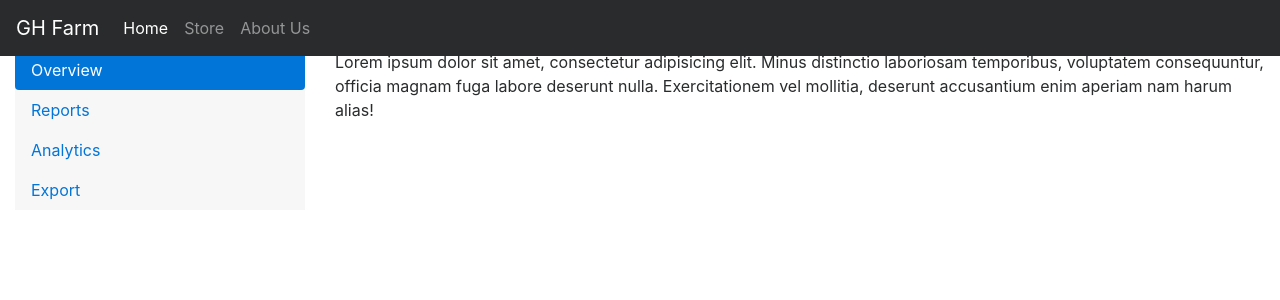
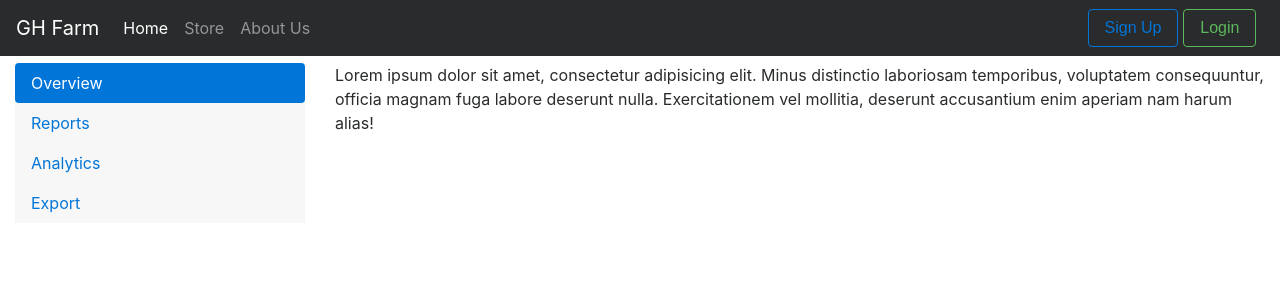
Before and after one commit to kalindkaria/eYSIP-2017_Development_of_Web_Interface_for_GH_Farm_Produce, a Django app: page / in a window 1280 px wide. Shown: the top 300 px of the page. Run offline with Django 3.2, Linux system fonts and the light colour scheme; some libraries are stand-ins or nearby versions.

Commit message:
Added Sign Up and Login Form

```diff
--- /dev/null
+++ b/django/farmapp/forms.py
@@ -0,0 +1,13 @@
+from django import forms
+
+
+class LoginForm(forms.Form):
+    email = forms.EmailField(label="Email ID", max_length=100, help_text="Enter your email id", label_suffix=":")
+    password = forms.CharField(label="Password", help_text="Enter your password", widget=forms.PasswordInput(), label_suffix=":")
+
+
+class SignUpForm(forms.Form):
+    name = forms.CharField(label="Name", max_length=100, help_text="Enter your Full Name", label_suffix=":")
+    email = forms.EmailField(label="Email ID", max_length=100, help_text="Enter your Email ID", label_suffix=":")
+    password = forms.CharField(label="Password", help_text="Enter your password", widget=forms.PasswordInput(), label_suffix=":")
+    repass = forms.CharField(label="Retype Password", help_text="Retype your Password", widget=forms.PasswordInput(), label_suffix=":")
--- a/django/farmapp/templates/base.html
+++ b/django/farmapp/templates/base.html
@@ -12,7 +12,7 @@
     <link rel="stylesheet" type="text/css" href={% static "css/sidebar.css" %}>
 </head>
 
-<body>
+<body style="margin-top: 1%">
     <div class="container-fluid">
         {% block navbar %} {% endblock navbar %}
 
@@ -22,8 +22,8 @@
         </div>
 
         {% block footer %} {% endblock footer %}
-
     </div>
+    {% block scripts %} {% endblock scripts %}
     <script type="text/javascript" src={% static "js/jquery.min.js" %}></script>
     <script type="text/javascript" src={% static "js/tether.min.js" %}></script>
     <script type="text/javascript" src={% static "js/bootstrap.min.js" %}></script>
--- a/django/farmapp/templates/dashboard.html
+++ b/django/farmapp/templates/dashboard.html
@@ -1,5 +1,6 @@
 {% extends "base.html" %}
 {% load static %}
+{% load bootstrap3 %}
 
     {% block navbar %}
     <nav class="navbar navbar-toggleable-md navbar-inverse bg-inverse fixed-top">
@@ -19,8 +20,58 @@
                     <a class="nav-link" href="#">About Us</a>
                 </li>
             </ul>
+            <form class="form-inline col-md-1">
+                <button class="btn btn-outline-primary" type="button" data-toggle="modal" data-target="#signup">Sign Up</button>
+            </form>
+            <form class="form-inline col-md-1">
+                <button class="btn btn-outline-success" type="button" data-toggle="modal" data-target="#login">Login</button>
+            </form>
         </div>
     </nav>
+    <div class="modal fade" id="signup" tabindex="-1" role="dialog" aria-labelledby="exampleModalLabel" aria-hidden="true">
+      <div class="modal-dialog" role="document">
+        <div class="modal-content">
+          <div class="modal-header">
+            <h5 class="modal-title" id="exampleModalLabel">Login</h5>
+            <button type="button" class="close" data-dismiss="modal" aria-label="Close">
+              <span aria-hidden="true">&times;</span>
+            </button>
+          </div>
+          <div class="modal-body">
+            {% if error_message %}
+            <p><strong>{{ error_message }}</strong></p>
+            {% endif %}
+            <form action="" method="POST">
+            {% csrf_token %}
+            {% bootstrap_form signupform show_help=False %}
+           <input type="submit" name="signup" value="Login"  class="btn btn-primary">
+            </form>
+          </div>
+        </div>
+      </div>
+    </div>
+    <div class="modal fade" id="login" tabindex="-1" role="dialog" aria-labelledby="exampleModalLabel" aria-hidden="true">
+      <div class="modal-dialog" role="document">
+        <div class="modal-content">
+          <div class="modal-header">
+            <h5 class="modal-title" id="exampleModalLabel">Login</h5>
+            <button type="button" class="close" data-dismiss="modal" aria-label="Close">
+              <span aria-hidden="true">&times;</span>
+            </button>
+          </div>
+          <div class="modal-body">
+            {% if error_message %}
+            <p><strong>{{ error_message }}</strong></p>
+            {% endif %}
+            <form action="" method="POST">
+            {% csrf_token %}
+            {% bootstrap_form loginform show_help=False %}
+            <input type="submit" name="login" value="Login"  class="btn btn-primary">
+            </form>
+          </div>
+        </div>
+      </div>
+    </div>
     {% endblock navbar %}
     {% block sidebar %}
 
--- a/django/farmapp/views.py
+++ b/django/farmapp/views.py
@@ -1,5 +1,15 @@
-from django.shortcuts import render
+from django.shortcuts import render, redirect
+from .forms import LoginForm, SignUpForm
 
-# Create your views here.
+
 def home(request):
-    return render(request,'dashboard.html')
+    if request.method == "POST":
+        if request.POST.get("login", ""):
+            loginform = LoginForm(request.POST)
+            return redirect()
+        elif request.POST.get("signup", ""):
+            signupform = SignUpForm(request.POST)
+    else:
+        loginform = LoginForm()
+        signupform = SignUpForm()
+        return render(request, 'dashboard.html', {'loginform': loginform, 'signupform': signupform})
--- a/django/ghfarm/settings.py
+++ b/django/ghfarm/settings.py
@@ -38,7 +38,8 @@ INSTALLED_APPS = [
     'django.contrib.messages',
     'django.contrib.staticfiles',
     'farmapp',
-    'machine'
+    'machine',
+    'bootstrap3'
 ]
 
 MIDDLEWARE = [
--- a/django/ghfarm/urls.py
+++ b/django/ghfarm/urls.py
@@ -19,6 +19,6 @@ from farmapp import views
 from machine import views as machine_views
 urlpatterns = [
     url(r'^admin/', admin.site.urls),
-    url(r'^$',views.home,name='home'),
-    url(r'^machine/$',machine_views.data_entry,name='data_entry')
+    url(r'^$', views.home, name='home'),
+    url(r'^machine/$', machine_views.data_entry, name='data_entry')
 ]
```
Lines whose indentation alone changed are shown as unchanged.
